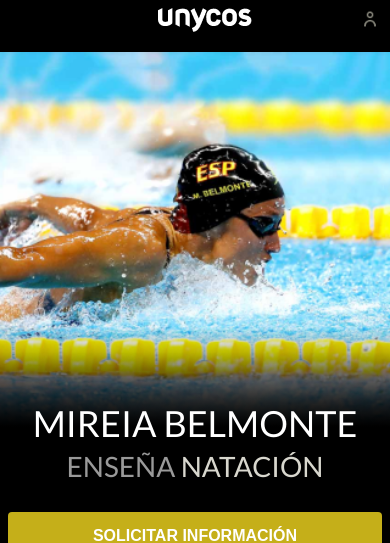
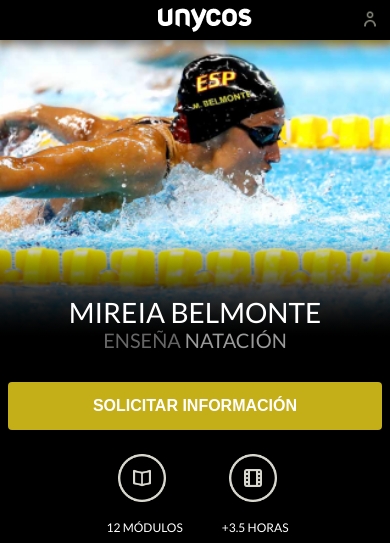
Before and after one commit to DanielL29/unyco-test-maquetacion, a React (Vite) app: page / in a window 390 px wide. Shown: the top 543 px of the page. Built offline with nearby package versions, Linux system fonts and the light colour scheme; no server answers.

Commit message:
fix: adjusting banner

```diff
--- a/src/layouts/landing-page/introduction/banner/Banner.module.css
+++ b/src/layouts/landing-page/introduction/banner/Banner.module.css
@@ -3,6 +3,7 @@
   flex-direction: column;
   align-items: center;
   justify-content: flex-end;
+
   background: radial-gradient(
       48.06% 82.5% at 51.94% 45%,
       rgba(0, 0, 0, 0) 46.8%,
@@ -21,13 +22,13 @@
 }
 
 .banner h1 {
-  font-size: 36px;
+  font-size: 28px;
   color: #fff;
   margin-bottom: 11px;
 }
 
 .banner h2 {
-  font-size: 28px;
+  font-size: 20px;
   color: #999;
 }
 
@@ -36,6 +37,19 @@
 }
 
 @media (max-width: 768px) {
+  .banner h1 {
+    font-size: 28px;
+    margin-bottom: 4px;
+  }
+
+  .banner h2 {
+    color: #666;
+  }
+
+  .banner span {
+    color: #999;
+  }
+
   .banner {
     background: linear-gradient(360deg, #000000 0%, rgba(0, 0, 0, 0) 26.74%),
       url("../../../../assets/images/swimming.png");
@@ -43,5 +57,7 @@
     object-fit: cover;
     background-size: 100%;
     background-position-y: center;
+    margin-top: -50px;
+    height: 400px;
   }
 }
```
